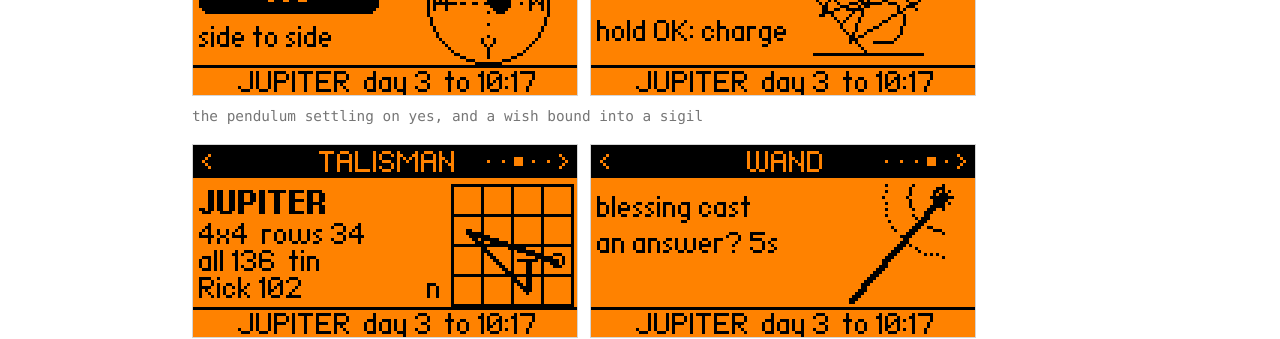
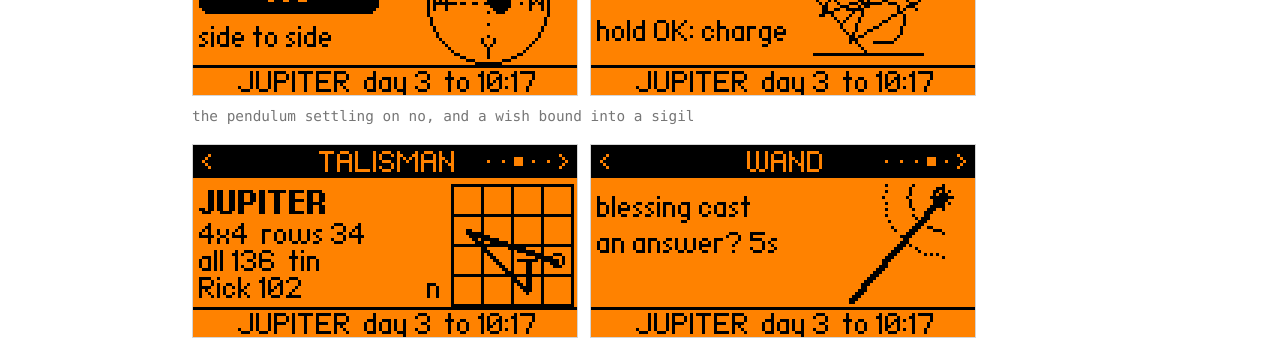
Before and after one commit to rseufert/rseufert.github.io, a Jekyll site: the page built from flipper/index.html, in a window 1280 px wide and 900 px high, scrolled down 6618 px. Shown: the part 152-491 px from the top of the window. Built offline with Jekyll 4.4.1, drawn with Linux system fonts in a browser that asks for light colours.

Commit message:
Flipper: the pendulum's alt text and caption describe the picture shown
The screenshot reads NO, side to side, in an hour of Jupiter; the text
still described an older one (YES, to and fro, a Moon hour).

Co-Authored-By: Claude Fable 5.2 <noreply@anthropic.com>

```diff
--- a/flipper/index.html
+++ b/flipper/index.html
@@ -185,9 +185,9 @@ ufbt launch     # Flipper on USB, qFlipper closed</code></pre>
 	<div class="project" id="grimoire">
 		<h3><a href="https://github.com/rseufert/grimoire">Grimoire</a> <span class="tag">temple</span></h3>
 		<figure class="shot pair">
-			<img src="/flipper/grimoire_pendulum.png" width="512" height="256" loading="lazy" alt="Grimoire's PENDULUM page on the Flipper's orange screen: a bar across the top reads &quot;PENDULUM&quot; between arrows, a filled box at the left reads &quot;YES&quot; with &quot;to and fro&quot; under it, a round board on the right has Y and N at its edges and a bob on a thread with a dotted trail, and the bottom line reads &quot;MOON night 6 to 00:55&quot;.">
+			<img src="/flipper/grimoire_pendulum.png" width="512" height="256" loading="lazy" alt="Grimoire's PENDULUM page on the Flipper's orange screen: a bar across the top reads &quot;PENDULUM&quot; between arrows, a filled box at the left reads &quot;NO&quot; with &quot;side to side&quot; under it, a round board on the right has Y at its top and bottom and N at its sides with the bob to the right of the middle, and the bottom line reads &quot;JUPITER day 3 to 10:17&quot;.">
 			<img src="/flipper/grimoire.png" width="512" height="256" loading="lazy" alt="The SIGIL page: the letters &quot;W S H&quot; at the top left, &quot;hold OK: charge&quot; below, and on the right a sigil of crossed strokes and a diamond over a bar.">
-			<figcaption>the pendulum settling on yes, and a wish bound into a sigil</figcaption>
+			<figcaption>the pendulum settling on no, and a wish bound into a sigil</figcaption>
 		</figure>
 		<figure class="shot pair">
 			<img src="/flipper/grimoire_talisman.png" width="512" height="256" loading="lazy" alt="The TALISMAN page: &quot;JUPITER&quot;, &quot;4x4 rows 34&quot;, &quot;all 136 tin&quot; and &quot;Rick 102&quot; on the left, and a four-by-four grid on the right with a thick line traced across its cells, a small ring at its start and a bar at its end.">
```
